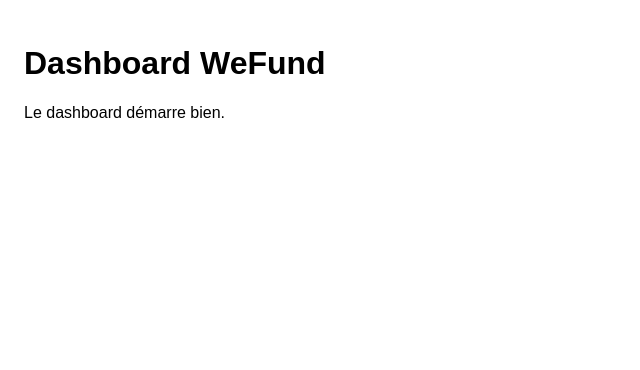
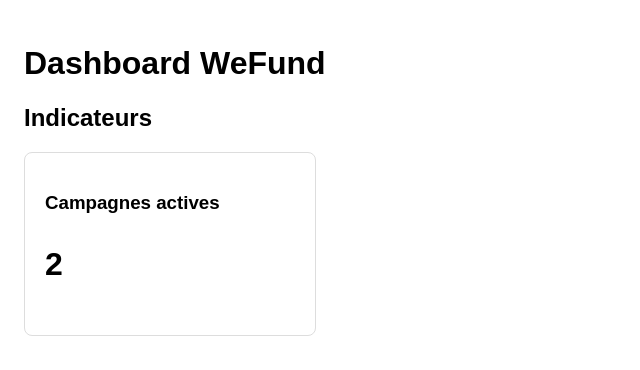
Before and after one commit to sepideh94/QSI-projet, a Next.js app: page /dashboard in a window 1280 px wide. Shown: the top 370 px of the page, without its empty margins (0-640 px from the left). Built offline with nearby package versions, Linux system fonts and the light colour scheme.

Commit message:
feat(metrics): ajout métrique campagnes actives et test unitaire

```diff
--- a/app/api/metrics/campaigns-active/route.ts
+++ b/app/api/metrics/campaigns-active/route.ts
@@ -11,10 +11,15 @@
       metric: "campaigns-active",
       value
     });
-  } catch {
+
+  } catch (error) {
+
+    console.error("Erreur récupération campagnes actives", error);
+
     return NextResponse.json(
       { error: "Impossible de récupérer les campagnes actives" },
       { status: 500 }
     );
+
   }
 }
--- a/app/dashboard/page.tsx
+++ b/app/dashboard/page.tsx
@@ -1,8 +1,45 @@
+"use client";
+
+import { useEffect, useState } from "react";
+
 export default function DashboardPage() {
+  const [activeCampaigns, setActiveCampaigns] = useState<number | null>(null);
+
+  useEffect(() => {
+    async function loadMetric() {
+      try {
+        const response = await fetch("/api/metrics/campaigns-active");
+        const data = await response.json();
+        setActiveCampaigns(data.value);
+      } catch (error) {
+        console.error("Erreur chargement métrique", error);
+      }
+    }
+
+    loadMetric();
+  }, []);
+
   return (
     <main style={{ padding: "24px" }}>
       <h1>Dashboard WeFund</h1>
-      <p>Le dashboard démarre bien.</p>
+
+      <h2>Indicateurs</h2>
+
+      <div
+        style={{
+          marginTop: "20px",
+          padding: "20px",
+          border: "1px solid #ddd",
+          borderRadius: "8px",
+          width: "250px",
+        }}
+      >
+        <h3>Campagnes actives</h3>
+
+        <p style={{ fontSize: "32px", fontWeight: "bold" }}>
+          {activeCampaigns !== null ? activeCampaigns : "Chargement..."}
+        </p>
+      </div>
     </main>
   );
 }
--- a/lib/metrics/campaigns/active.ts
+++ b/lib/metrics/campaigns/active.ts
@@ -1,3 +1,7 @@
-export function countActiveCampaigns(campaigns: any[]) {
+type Campaign = {
+  status: string;
+};
+
+export function countActiveCampaigns(campaigns: Campaign[]): number {
   return campaigns.filter((campaign) => campaign.status === "active").length;
 }
--- a/package.json
+++ b/package.json
@@ -6,7 +6,8 @@
     "dev": "next dev -p 3003",
     "build": "next build",
     "start": "next start -p 3003",
-    "lint": "next lint"
+    "lint": "next lint",
+    "test": "jest"
   },
   "dependencies": {
     "next": "15.2.0",
@@ -14,11 +15,14 @@
     "react-dom": "19.0.0"
   },
   "devDependencies": {
+    "@types/jest": "^30.0.0",
     "@types/node": "^22.13.10",
     "@types/react": "^19.0.10",
     "@types/react-dom": "^19.0.4",
     "eslint": "^9.21.0",
     "eslint-config-next": "^15.2.0",
+    "jest": "^30.3.0",
+    "ts-jest": "^29.4.6",
     "typescript": "^5.8.2"
   }
 }
```
Also changed, not shown: jest.config.ts (added, +14 -0 lines), 2 other files (tests, documents, lock files or other folders).
